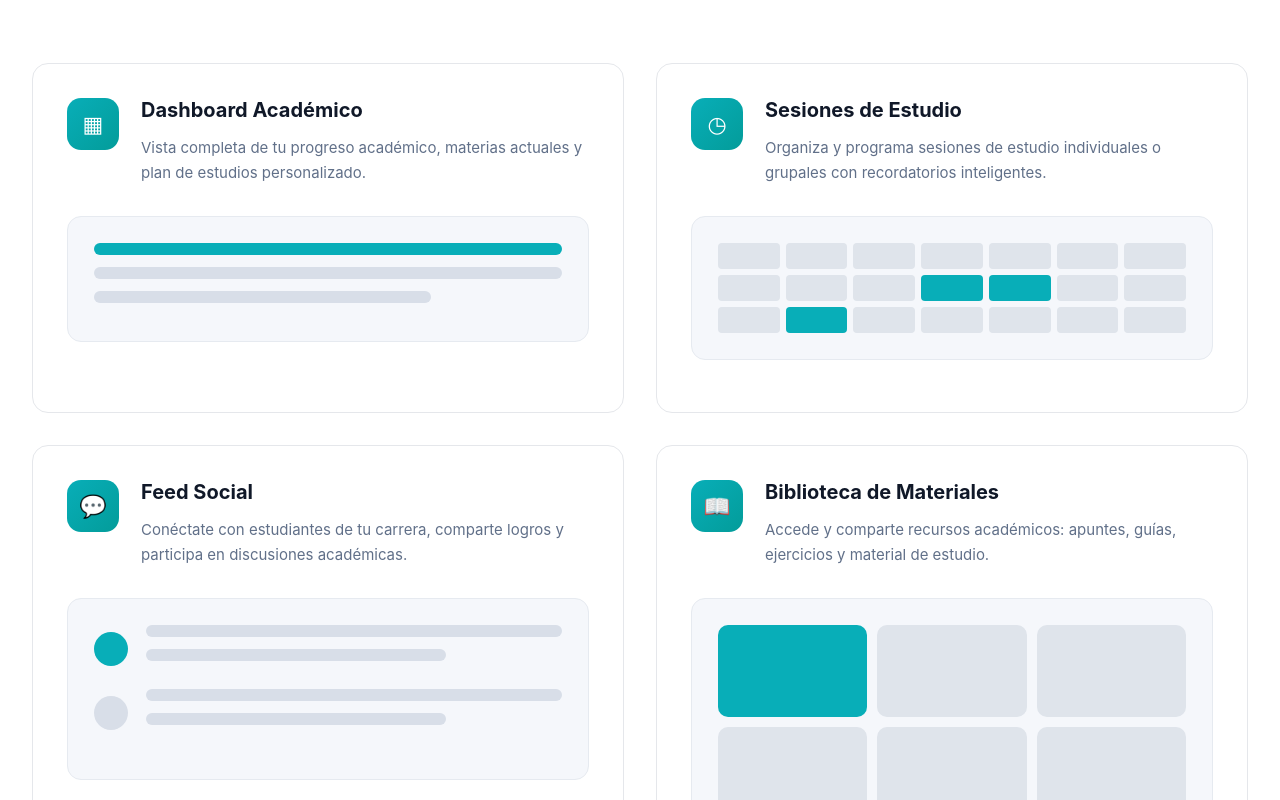
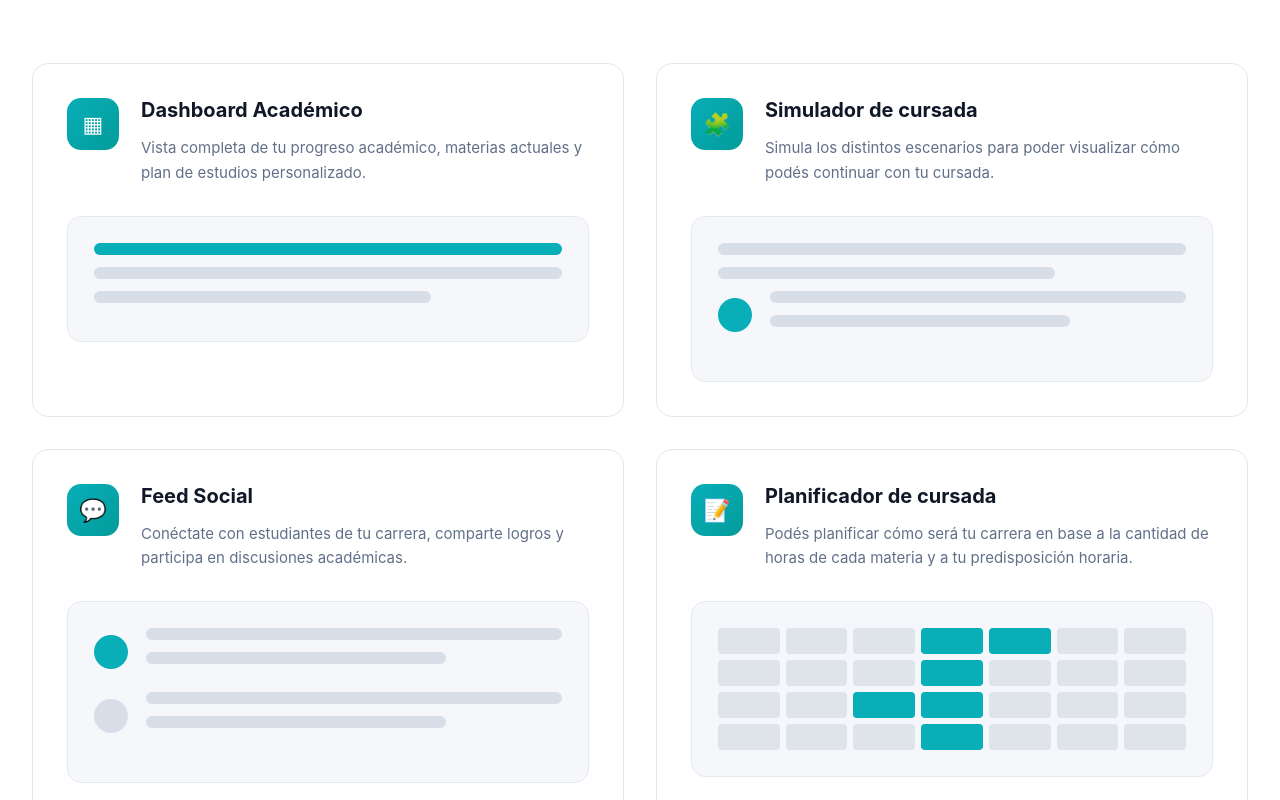
Before and after one commit to DesApp-2026c1-Grupo-5/Sistema-de-Acompa-amiento-de-Alumnos-Universitarios, a React (Vite) app in the folder frontEnd/acompañamiento de alumnos/: page / in a window 1280 px wide. Shown: the part 1480-2280 px from the top of the page. Built offline with nearby package versions, Linux system fonts and the light colour scheme.

Commit message:
Modificaciones dentro de la pagina como modificaciones en cards, informacion y quitado de redes sociales

```diff
--- a/frontEnd/acompañamiento de alumnos/src/components/landing/Footer.jsx
+++ b/frontEnd/acompañamiento de alumnos/src/components/landing/Footer.jsx
@@ -16,10 +16,6 @@ const Footer = () => {
             optimizar su trayectoria académica y conectar con su comunidad.
           </p>
 
-          <div className={styles.landingFooter__social}>
-            <span>𝕏</span>
-            <span>Instagram</span>
-          </div>
         </div>
 
         <div className={styles.landingFooter__bottom}>
--- a/frontEnd/acompañamiento de alumnos/src/components/landing/FunctionalitiesSection.jsx
+++ b/frontEnd/acompañamiento de alumnos/src/components/landing/FunctionalitiesSection.jsx
@@ -9,10 +9,10 @@ const functionalities = [
     type: "dashboard",
   },
   {
-    icon: "◷",
-    title: "Sesiones de Estudio",
+    icon: "🧩",
+    title: "Simulador de cursada",
     description:
-      "Organiza y programa sesiones de estudio individuales o grupales con recordatorios inteligentes.",
+      "Simula los distintos escenarios para poder visualizar cómo podés continuar con tu cursada.",
     type: "calendar",
   },
   {
@@ -23,10 +23,10 @@ const functionalities = [
     type: "feed",
   },
   {
-    icon: "📖",
-    title: "Biblioteca de Materiales",
+    icon: "📝",
+    title: "Planificador de cursada",
     description:
-      "Accede y comparte recursos académicos: apuntes, guías, ejercicios y material de estudio.",
+      "Podés planificar cómo será tu carrera en base a la cantidad de horas de cada materia y a tu predisposición horaria.",
     type: "materials",
   },
 ];
@@ -76,14 +76,19 @@ const MockContent = ({ type }) => {
 
   if (type === "calendar") {
     return (
-      <div className={styles.calendarMock}>
-        {Array.from({ length: 21 }).map((_, index) => (
-          <span
-            key={index}
-            className={index === 10 || index === 11 || index === 15 ? styles.active : ""}
-          ></span>
-        ))}
-      </div>
+      <>
+        <div className={styles.mockLinePrimary}></div>
+        <div className={styles.mockLine}></div>
+        <div className={`${styles.mockLine} ${styles.mockLineShort}`}></div>
+
+        <div className={styles.feedRow}>
+          <span className={`${styles.avatar} ${styles.active}`}></span>
+          <div>
+            <div className={styles.mockLine}></div>
+            <div className={`${styles.mockLine} ${styles.mockLineShort}`}></div>
+          </div>
+        </div>
+      </>
     );
   }
 
@@ -110,13 +115,22 @@ const MockContent = ({ type }) => {
   }
 
   return (
-    <div className={styles.materialsMock}>
-      <span className={styles.active}></span>
-      <span></span>
-      <span></span>
-      <span></span>
-      <span></span>
-      <span></span>
+    <div className={styles.calendarMock}>
+      {Array.from({ length: 28 }).map((_, index) => (
+        <span
+          key={index}
+          className={
+            index === 3 ||
+              index === 4 ||
+              index === 10 ||
+              index === 16 ||
+              index === 17 ||
+              index === 24
+              ? styles.active
+              : ""
+          }
+        />
+      ))}
     </div>
   );
 };
--- a/frontEnd/acompañamiento de alumnos/src/components/landing/HeroSection.jsx
+++ b/frontEnd/acompañamiento de alumnos/src/components/landing/HeroSection.jsx
@@ -6,7 +6,7 @@ const HeroSection = () => {
       <div className={styles.heroSection__content}>
         <div className={styles.heroSection__text}>
           <div className={styles.heroBadge}>
-            ✨ Plataforma académica inteligente
+            ✨ Sistema de Integrado de Vida Academica
           </div>
 
           <h1>
@@ -25,7 +25,6 @@ const HeroSection = () => {
           <div className={styles.dashboardPreview}>
             <div className={styles.dashboardPreview__header}>
               <h3>Mi Dashboard</h3>
-              <span>Semestre 2026-1</span>
             </div>
 
             <div className={`${styles.subjectPreview} ${styles.subjectPreviewActive}`}>
```
